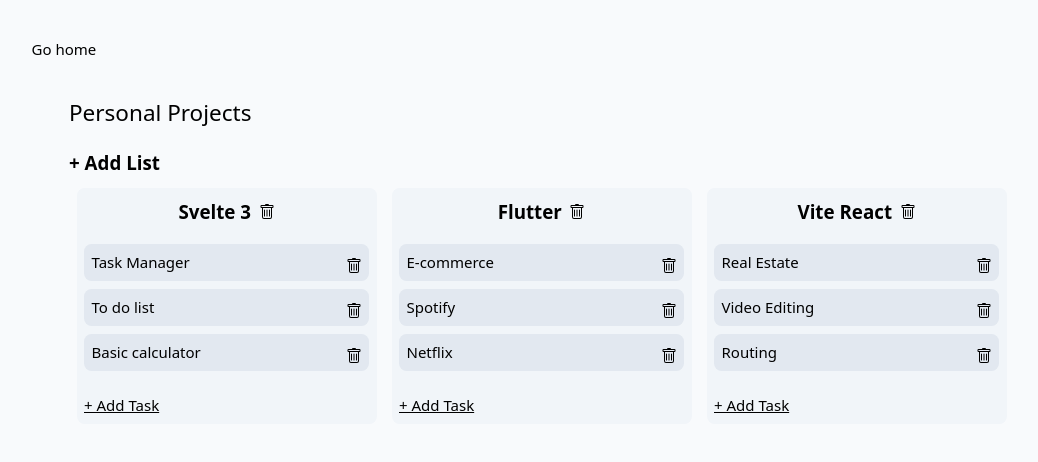
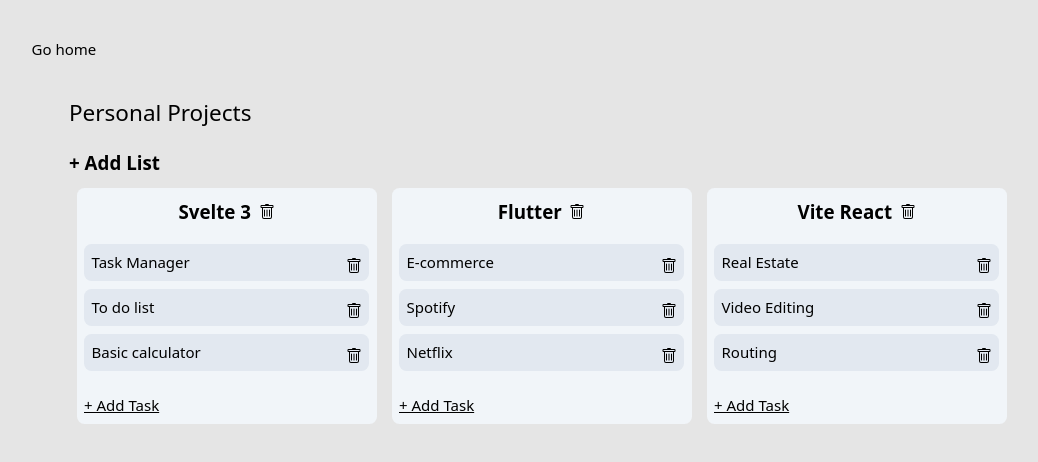
Before and after one commit to allanReyMacasaquit/almac, a SvelteKit app in the folder apps/task/: page /task-manager in a window 1280 px wide. Shown: the top 462 px of the page, without its empty margins (6-1044 px from the left). Built offline with nearby package versions, Linux system fonts and the light colour scheme.

Commit message:
add transitions

```diff
--- a/apps/task/src/components/task-manager/TaskList.svelte
+++ b/apps/task/src/components/task-manager/TaskList.svelte
@@ -7,6 +7,9 @@
 <script>
   import { taskListStore } from "../../stores/tasks";
   import TaskItem from "./TaskItem.svelte";
+  import { flip } from "svelte/animate";
+  import { fade, fly } from "svelte/transition";
+  import { send, receive } from "../../transitions/index.js";
 
   export let listTitle;
   export let tasks;
@@ -58,7 +61,9 @@
     </div>
     <div class="overflow-x-hidden overflow-y-auto with-scrollbar p-2">
       {#each tasks as task, itemsIndex (task.id)}
-        <TaskItem items={task} {listIndex} {itemsIndex} />
+        <div out:fade in:fly={{ y: -50 }} animate:flip>
+          <TaskItem items={task} {listIndex} {itemsIndex} />
+        </div>
       {/each}
     </div>
     <button on:click={taskListStore.addTaskItems(listIndex)} class="underline flex p-2">
@@ -69,8 +74,8 @@
 
 <style>
   .hovering {
-    border: 2px solid;
-    border-color: rgb(187 247 208);
+    border: 1px solid;
+    border-color: rgb(30 41 59);
     background-color: rgb(203 213 225);
   }
 </style>
--- a/apps/task/src/routes/task-manager/+layout.svelte
+++ b/apps/task/src/routes/task-manager/+layout.svelte
@@ -1,3 +1,3 @@
-<div class="flex-it p-10 h-full overflow-y-hidden">
+<div class="flex-it p-10 h-full overflow-y-hidden bg-neutral-200">
   <slot />
 </div>
--- a/apps/task/src/routes/task-manager/+page.svelte
+++ b/apps/task/src/routes/task-manager/+page.svelte
@@ -1,6 +1,8 @@
 <script>
+  import { flip } from "svelte/animate";
   import TaskList from "../../components/task-manager/TaskList.svelte";
   import { taskListStore } from "../../stores/tasks.js";
+  import { fly } from "svelte/transition";
 </script>
 
 <div>
@@ -17,7 +19,9 @@
   <div class="flex-it h-full flex-1">
     <div class="flex-it flex-row rounded-xl h-3/4">
       {#each $taskListStore as list, index (list.id)}
-        <TaskList listTitle={list.text} tasks={list.items} id={list.id} listIndex={index} />
+        <div animate:flip in:fly={{ y: 50 }}>
+          <TaskList listTitle={list.text} tasks={list.items} id={list.id} listIndex={index} />
+        </div>
       {/each}
     </div>
   </div>
--- /dev/null
+++ b/apps/task/src/transitions/index.js
@@ -0,0 +1,3 @@
+import { crossfade } from "svelte/transition";
+
+export const [send, receive] = crossfade({ duration: 300 });
```
